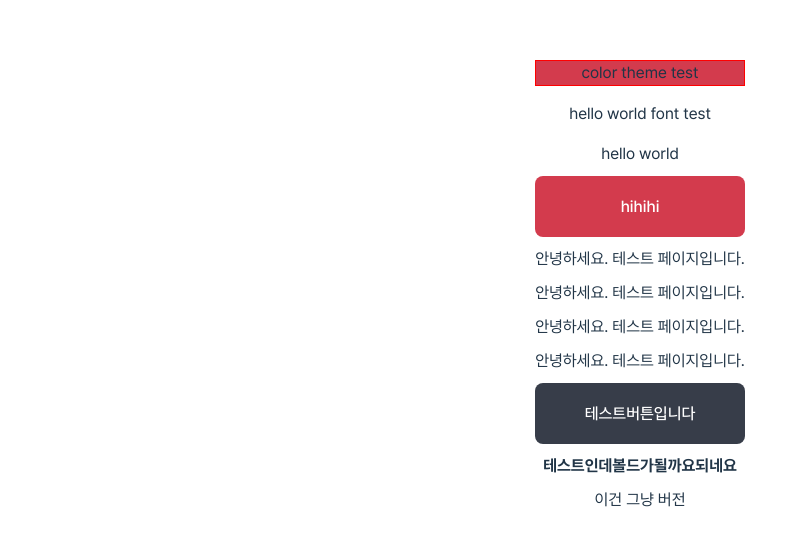
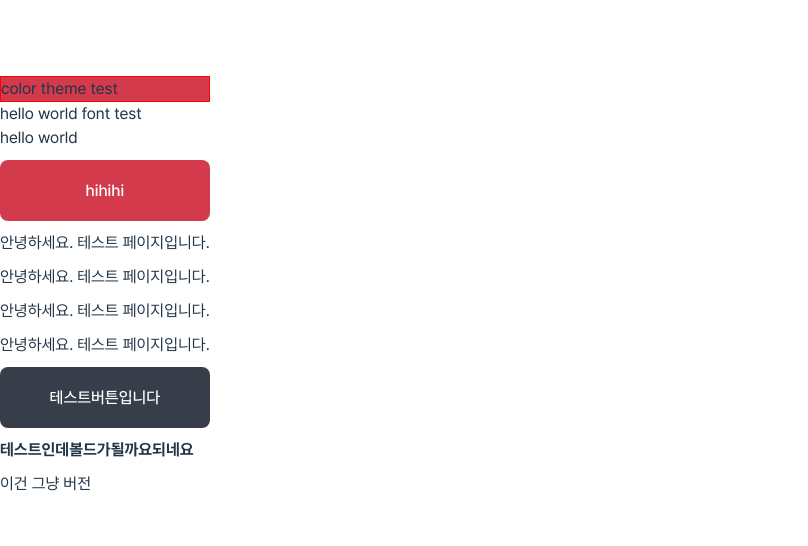
Before and after one commit to chamny20/kobaco-c-fe, a React (Vite) app: page / in a window 1280 px wide. Shown: the part 114-660 px from the top of the page, without its empty margins (0-808 px from the left). Built offline with nearby package versions, Linux system fonts and the light colour scheme.

Commit message:
style : modified app.css (#7)

```diff
--- a/src/App.css
+++ b/src/App.css
@@ -1,9 +1,12 @@
-#root {
-  max-width: 1280px;
-  margin: 0 auto;
-  padding: 2rem;
-  text-align: center;
+/* #root {
   font-family: 'Pretendard';
+} */
+
+html,
+body,
+* {
+  font-family: 'Pretendard';
+  margin: 0;
 }
 
 @font-face {
@@ -70,39 +73,3 @@
   font-weight: 900;
   font-display: swap;
 }
-
-.logo {
-  height: 6em;
-  padding: 1.5em;
-  will-change: filter;
-  transition: filter 300ms;
-}
-.logo:hover {
-  filter: drop-shadow(0 0 2em #646cffaa);
-}
-.logo.react:hover {
-  filter: drop-shadow(0 0 2em #61dafbaa);
-}
-
-@keyframes logo-spin {
-  from {
-    transform: rotate(0deg);
-  }
-  to {
-    transform: rotate(360deg);
-  }
-}
-
-@media (prefers-reduced-motion: no-preference) {
-  a:nth-of-type(2) .logo {
-    animation: logo-spin infinite 20s linear;
-  }
-}
-
-.card {
-  padding: 2em;
-}
-
-.read-the-docs {
-  color: #888;
-}
```
